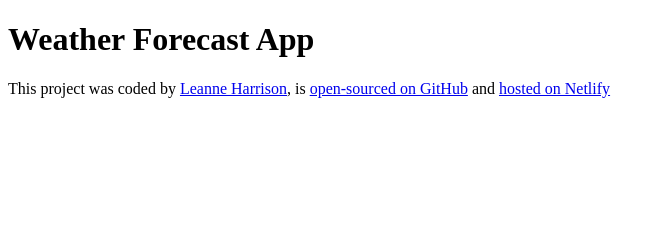
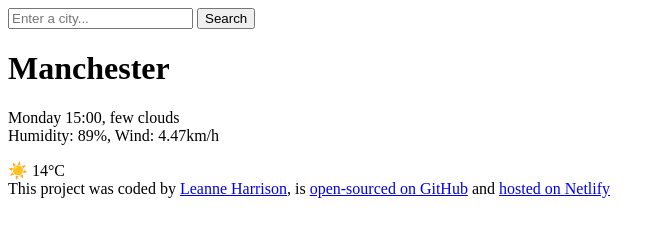
Before and after one commit to LeH0712/weather-forecast, a plain HTML site: page index.html in a window 1280 px wide. Shown: the whole page, without its empty margins (0-666 px from the left). Drawn offline with Linux system fonts and the light colour scheme.

Commit message:
Added the HTML to the project

```diff
--- a/index.html
+++ b/index.html
@@ -6,7 +6,23 @@
     <title>Weather Forecast</title>
   </head>
   <body>
-    <h1>Weather Forecast App</h1>
+    <header>
+      <form>
+        <input type="search" placeholder="Enter a city..." required />
+        <input type="submit" value="Search" />
+      </form>
+    </header>
+    <main>
+      <div>
+        <h1>Manchester</h1>
+        <p>
+          Monday 15:00, few clouds
+          <br />
+          Humidity: 89%, Wind: 4.47km/h
+        </p>
+      </div>
+      <div>☀️ 14°C</div>
+    </main>
     <footer>
       This project was coded by
       <a href="https://github.com/LeH0712" target="_blank">Leanne Harrison</a>,
```
